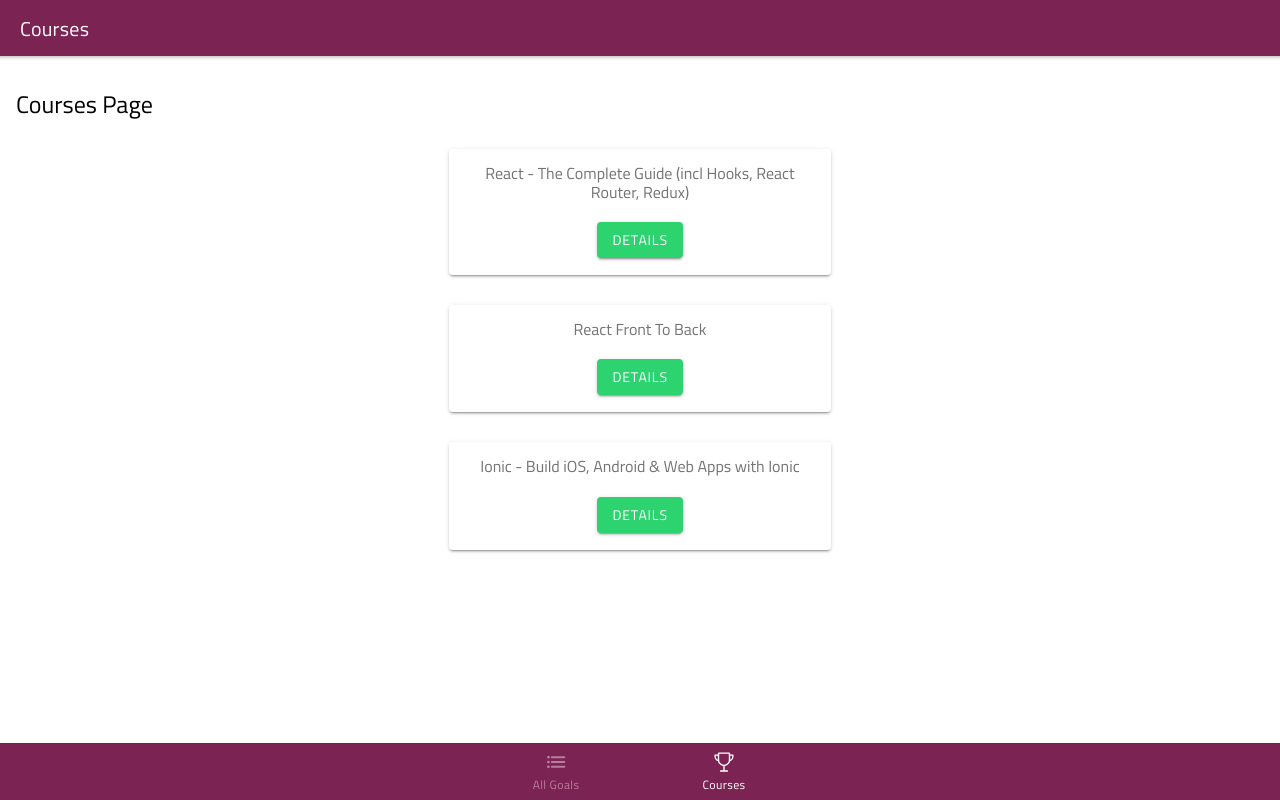
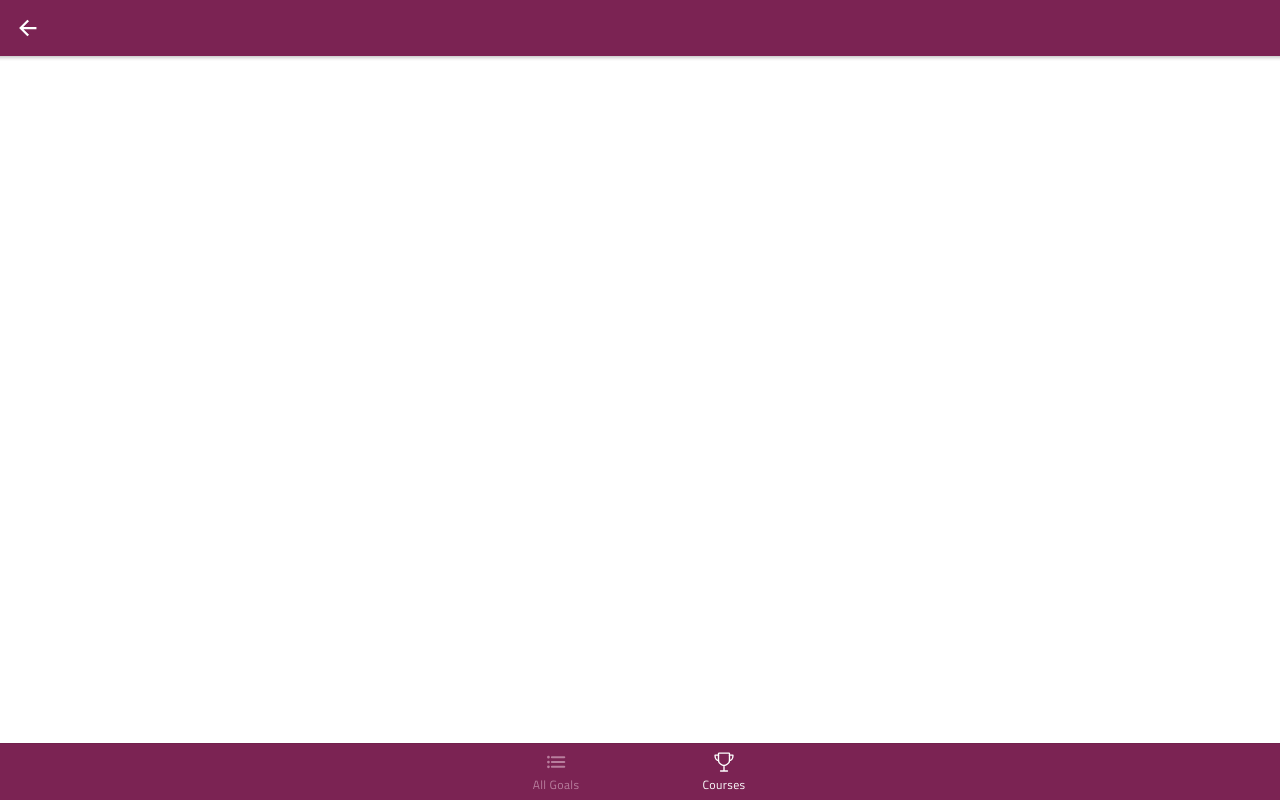
Before and after one commit to Belchenkov/react-ionic-ts-view-courses, a React (Create React App) app: page /courses/1 in a window 1280 px wide. Before the commit this address led to /courses. Built offline with nearby package versions, Linux system fonts and the light colour scheme.

Commit message:
Details Page - Dynamic Route

```diff
--- a/src/App.tsx
+++ b/src/App.tsx
@@ -40,7 +40,7 @@
                 <Route path="/all-goals" exact>
                     <AllGoals />
                 </Route>
-                <Route path="/course-goals">
+                <Route path="/courses/:courseId">
                     <CourseGoals />
                 </Route>
                 <Redirect to="/courses" />
--- a/src/pages/CourseGoals.tsx
+++ b/src/pages/CourseGoals.tsx
@@ -8,8 +8,14 @@
     IonButtons,
     IonBackButton
 } from "@ionic/react";
+import { useParams } from "react-router-dom";
+
+import { COURSE_DATA } from "./Courses";
 
 const CourseGoals: React.FC = () => {
+    const selectCourseId = useParams<{ courseId: string }>().courseId;
+    const selectCourse = COURSE_DATA.find(c => c.id === selectCourseId);
+
     return (
         <IonPage>
             <IonHeader>
@@ -17,11 +23,11 @@
                     <IonButtons slot="start">
                         <IonBackButton defaultHref="/" />
                     </IonButtons>
-                    <IonTitle>Course Goals</IonTitle>
+                    <IonTitle>{ selectCourse?.title }</IonTitle>
                 </IonToolbar>
             </IonHeader>
             <IonContent>
-                <h2>Course Goals Page</h2>
+                <h2>{ selectCourse?.title }</h2>
             </IonContent>
         </IonPage>
     );
--- a/src/pages/Courses.tsx
+++ b/src/pages/Courses.tsx
@@ -14,7 +14,7 @@
 } from "@ionic/react";
 // import { useHistory } from 'react-router-dom';
 
-const COURSE_DATA = [
+export const COURSE_DATA = [
     {
         id: 'c1',
         title: 'React - The Complete Guide (incl Hooks, React Router, Redux)'
@@ -52,12 +52,12 @@
                         <IonRow key={course.id}>
                             <IonCol size-md="4" offset-md="4">
                                 <IonCard>
-                                    <IonCardContent>
-                                        <h2 className="ion-text-center">{ course.title }</h2>
-                                        <div className="ion-text-center ion-margin-top">
+                                    <IonCardContent className="ion-text-center">
+                                        <h2>{ course.title }</h2>
+                                        <div className="ion-margin-top">
                                             <IonButton
                                                 color="success"
-                                                routerLink=""
+                                                routerLink={`/courses/${course.id}`}
                                             >Details</IonButton>
                                         </div>
                                     </IonCardContent>
```
